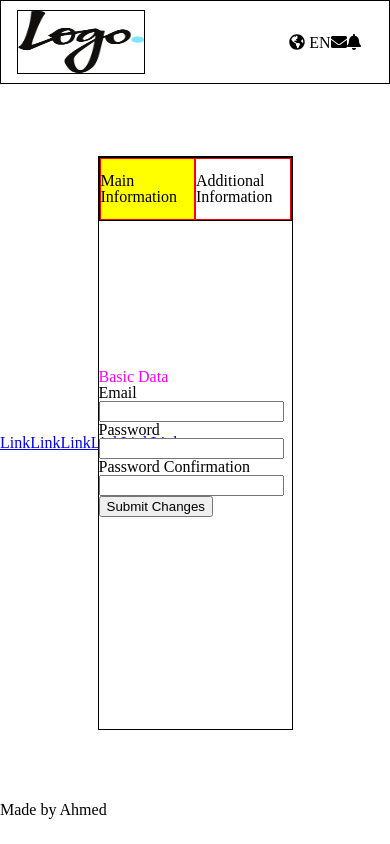
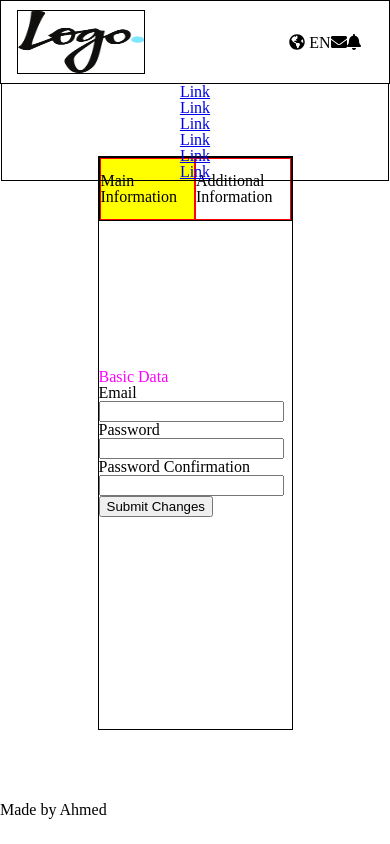
Before and after one commit to stratospherique/Dashboard, a React (Create React App) app: page / in a window 390 px wide. Built offline with nearby package versions, Linux system fonts and the light colour scheme.

Commit message:
made header responsive using hooks and css

```diff
--- a/src/components/App.js
+++ b/src/components/App.js
@@ -1,4 +1,4 @@
-import React from 'react';
+import React, { useEffect, useReducer, useState } from 'react';
 import { MainContainer } from './styled/containers';
 import Header from './header';
 import { MainContent, FooterContent, HeaderContent } from './styled/containers';
@@ -7,14 +7,36 @@ import FormsPanel from './form-panel';
 import FooterPanel from './footer-panel';
 
 
+const device = (width) => {
+  if (width <= 750) return 'mobile';
+  if (width > 750 && width < 1025) return 'tablet';
+  return 'web';
+}
+
+
 export default () => {
+  const [state, changeTarget] = useState(device(window.innerWidth))
+  useEffect(() => {
+
+    window.addEventListener('resize', handleResize);
+
+    return _ => {
+      window.removeEventListener('resize', handleResize)
+    }
+  }, [state])
+
+  const handleResize = () => {
+    changeTarget(device(window.innerWidth))
+  }
+
+
   return (
     <MainContainer>
       <HeaderContent>
-        <Header />
+        <Header target={state} />
       </HeaderContent>
       <MainContent>
-        <SidePanel />
+        {state === 'web' ? <aside><SidePanel /></aside> : null}
         <FormsPanel />
       </MainContent>
       <FooterContent>
--- a/src/components/header.js
+++ b/src/components/header.js
@@ -1,13 +1,16 @@
 import React from 'react';
 import { FontAwesomeIcon } from '@fortawesome/react-fontawesome';
 import { faAngleDown } from '@fortawesome/free-solid-svg-icons';
+import SidePanel from './lateral-panel';
 import { Logo, RightNav } from './styled/styledParts';
 
-export default () => {
+export default ({ target }) => {
   return (
     <header>
       <Logo />
+      {target === 'tablet' ? <SidePanel /> : null}
       <RightNav />
+      {target === 'mobile' ? <SidePanel /> : null}
     </header>
   )
 }
--- a/src/components/lateral-panel.js
+++ b/src/components/lateral-panel.js
@@ -1,14 +1,13 @@
 import React from 'react';
+import { MovingNav } from './styled/styledParts';
 
 export default () => (
-  <aside>
-    <nav>
+  <MovingNav>
     <a href="#">Link</a>
     <a href="#">Link</a>
     <a href="#">Link</a>
     <a href="#">Link</a>
     <a href="#">Link</a>
     <a href="#">Link</a>
-    </nav>
-  </aside>
+  </MovingNav>
 )
--- a/src/components/styled/containers.js
+++ b/src/components/styled/containers.js
@@ -19,8 +19,12 @@ const MainContent = styled.main`
 
   aside {
     width: 25%;
+    height: 80%;
   }
 
+  @media screen and (max-width: 1024px) {
+    justify-content: center;
+  }
 `;
 
 const TabsContainer = styled.section`
@@ -38,7 +42,7 @@ const FooterContent = styled.footer`
   grid-area: footer;
 `;
 
-const HeaderContent = styled.header`
+const HeaderContent = styled.div`
   grid-area: header;
   border: 1px solid;
 
@@ -48,6 +52,7 @@ const HeaderContent = styled.header`
     justify-content: space-between;
     align-items: center;
     padding: 0 1rem;
+    position: relative;
   }
 `;
 
--- a/src/components/styled/styledParts.js
+++ b/src/components/styled/styledParts.js
@@ -7,7 +7,6 @@ import { faEnvelope, faGlobeAmericas, faBell } from '@fortawesome/free-solid-svg
 const Logo = styled.div`
   width: 8rem;
   height: 4rem;
-  position: relative;
   border: 1px solid;
 ${props => props.source ? `
   background-image: url(${props.source});
@@ -59,4 +58,28 @@ const TabSwitcher = styled.div`
   }
 `;
 
-export { Logo, RightNav, Tabs, TabSwitcher };
+const MovingNav = styled.nav`
+  display: flex;
+  flex-direction: column;
+  height: 100%;
+  border: 1px solid;
+  @media screen and (max-width: 750px) {
+    position: absolute;
+    z-index: 100;
+    top: 100%;
+    left: 0;
+    width: 100%;
+    height: auto;
+    flex-direction: column;
+    align-items: center;
+  }
+
+  @media screen and (max-width: 1024px) and (min-width: 751px) {
+    width: 50%;
+    height: auto;
+    flex-direction: row;
+    justify-content: space-between;
+  }
+`;
+
+export { Logo, RightNav, Tabs, TabSwitcher, MovingNav };
```
Lines whose indentation alone changed are shown as unchanged.
